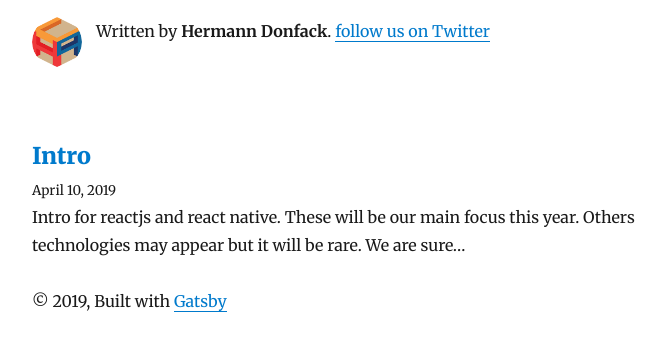
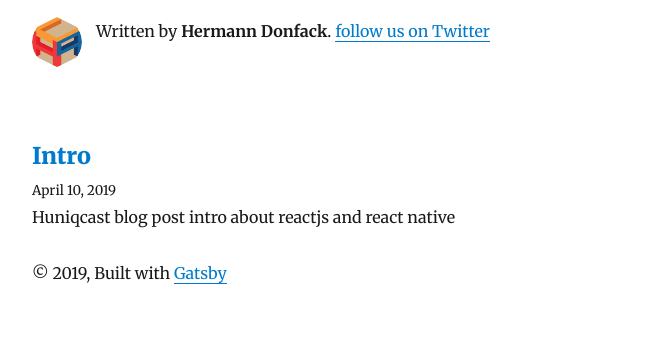
Before and after one commit to huniqcast/blog, a Gatsby site: page / in a window 1280 px wide. Shown: the part 137-488 px from the top of the page, without its empty margins (293-959 px from the left). Built offline with nearby package versions, Linux system fonts and the light colour scheme; Gatsby itself is replaced by a stand-in of ours; some packages are replaced by stand-ins of ours.

Commit message:
Enhance the intro description

```diff
--- a/content/blog/intro/index.md
+++ b/content/blog/intro/index.md
@@ -1,7 +1,7 @@
 ---
 title: Intro
 date: "2019-04-10T03:31:00.284Z"
-description: ""
+description: "Huniqcast blog post intro about reactjs and react native"
 ---
 
 Intro for reactjs and react native. These will be our main focus this year.
```
